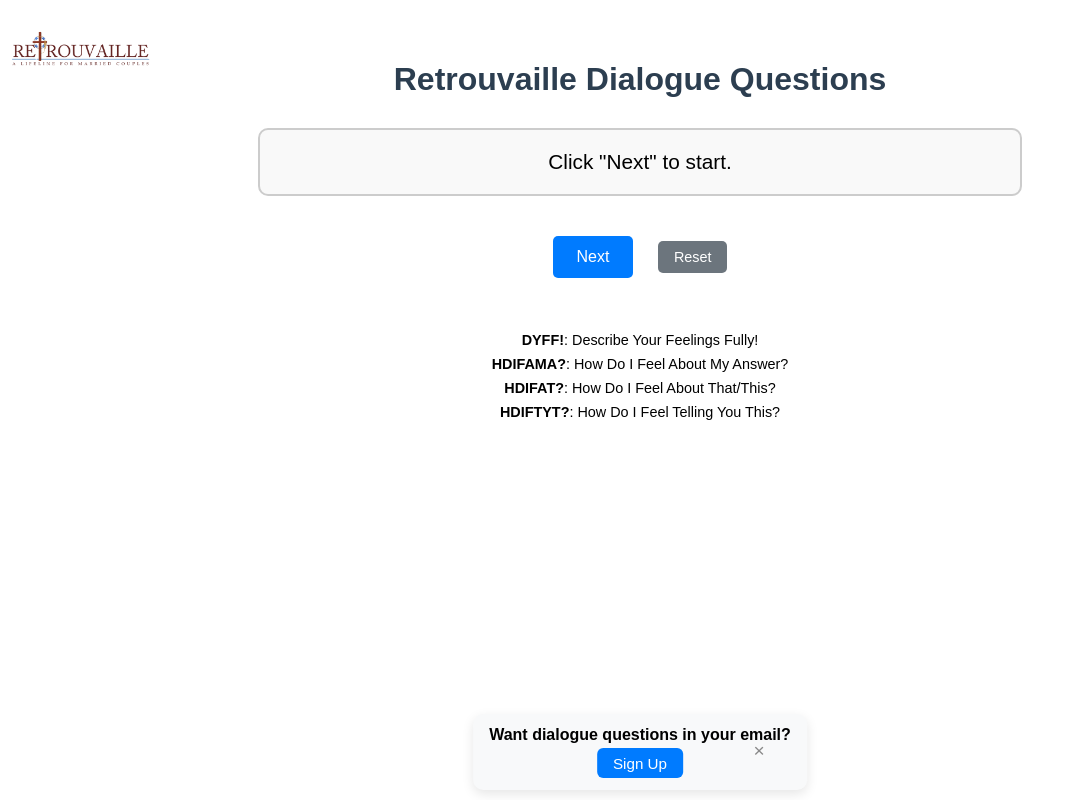
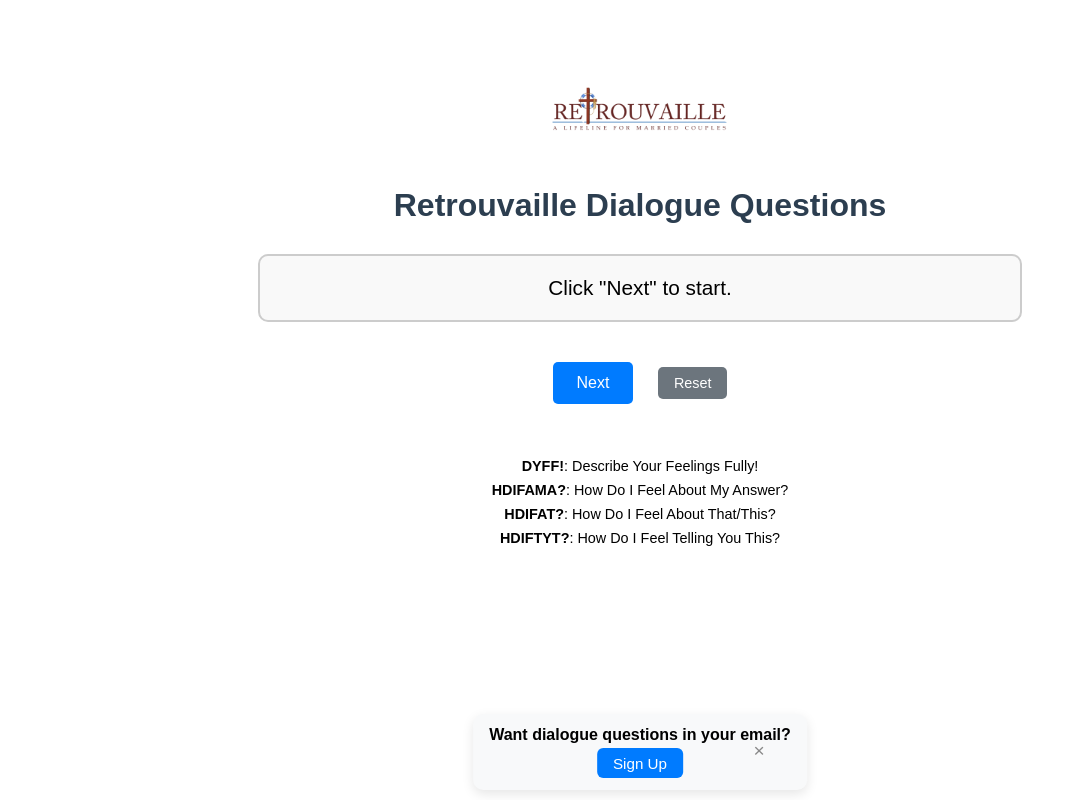
Before and after one commit to ralphmar67/Retro-LA, a plain HTML site: page index.html in a window 1280 px wide. Shown: the whole page, without its empty margins (0-1072 px from the left). Drawn offline with Linux system fonts and the light colour scheme.

Commit message:
Update index.html

```diff
--- a/index.html
+++ b/index.html
@@ -11,28 +11,24 @@
       margin: 0;
     }
 
-    /* Logo positioning */
-    .logo-link {
-      position: absolute;
-      top: 10px;
-      left: 10px;
-      z-index: 100;
+    /* Centered logo styling */
+    .logo-container {
+      display: flex;
+      justify-content: center;
+      align-items: center;
+      margin-top: 20px;
+      margin-bottom: 20px;
     }
 
-    .logo-link img {
-      height: 80px;
-      width: auto;
-    }
-
-    @media (max-width: 768px) {
-      .logo-link img {
-        height: 60px;
-      }
+    .logo-container img {
+      width: 180px;
+      height: auto;
     }
 
     h1 {
       color: #2c3e50;
     }
+
     #questionBox {
       margin: 30px auto;
       padding: 20px;
@@ -41,8 +37,8 @@
       border: 2px solid #ccc;
       border-radius: 10px;
       font-size: 1.3em;
-      text-align: center;
     }
+
     #historyBox {
       margin: 30px auto;
       padding: 20px;
@@ -52,14 +48,17 @@
       border-radius: 10px;
       text-align: left;
     }
+
     #historyBox h2 {
       font-size: 1em;
       margin-bottom: 10px;
     }
+
     #historyList {
       font-size: 0.95em;
       line-height: 1.5;
     }
+
     button {
       background-color: #007BFF;
       color: white;
@@ -70,6 +69,7 @@
       cursor: pointer;
       margin: 10px;
     }
+
     button:hover {
       background-color: #0056b3;
     }
@@ -80,6 +80,7 @@
       padding: 8px 16px;
       margin-top: 4px;
     }
+
     .reset-button:hover {
       background-color: #5a6268;
     }
@@ -90,8 +91,9 @@
       display: flex;
       flex-direction: column;
       align-items: center;
-      padding-bottom: 80px;
+      padding-bottom: 80px; /* Give space for signup box */
     }
+
     .footer div {
       margin: 4px 0;
     }
@@ -149,20 +151,25 @@
       #questionBox, #historyBox {
         width: 90%;
       }
+
       body {
         padding: 20px;
       }
+
       .footer {
         font-size: 0.85em;
       }
+
       .email-signup {
         font-size: 1rem;
         padding: 1rem;
       }
+
       .signup-button {
         font-size: 0.95rem;
         padding: 0.5rem 1rem;
       }
+
       .close-button {
         font-size: 1.5rem;
       }
@@ -171,10 +178,12 @@
 </head>
 <body>
 
-  <!-- Clickable Logo -->
-  <a href="https://www.helpourmarriage.org" target="_blank" class="logo-link">
-    <img src="Retro Classic logo NB.png" alt="Retrouvaille Logo">
-  </a>
+  <!-- Centered logo -->
+  <div class="logo-container">
+    <a href="https://www.helpourmarriage.org" target="_blank">
+      <img src="Retro Classic logo NB.png" alt="Retrouvaille Logo">
+    </a>
+  </div>
 
   <h1>Retrouvaille Dialogue Questions</h1>
 
```
